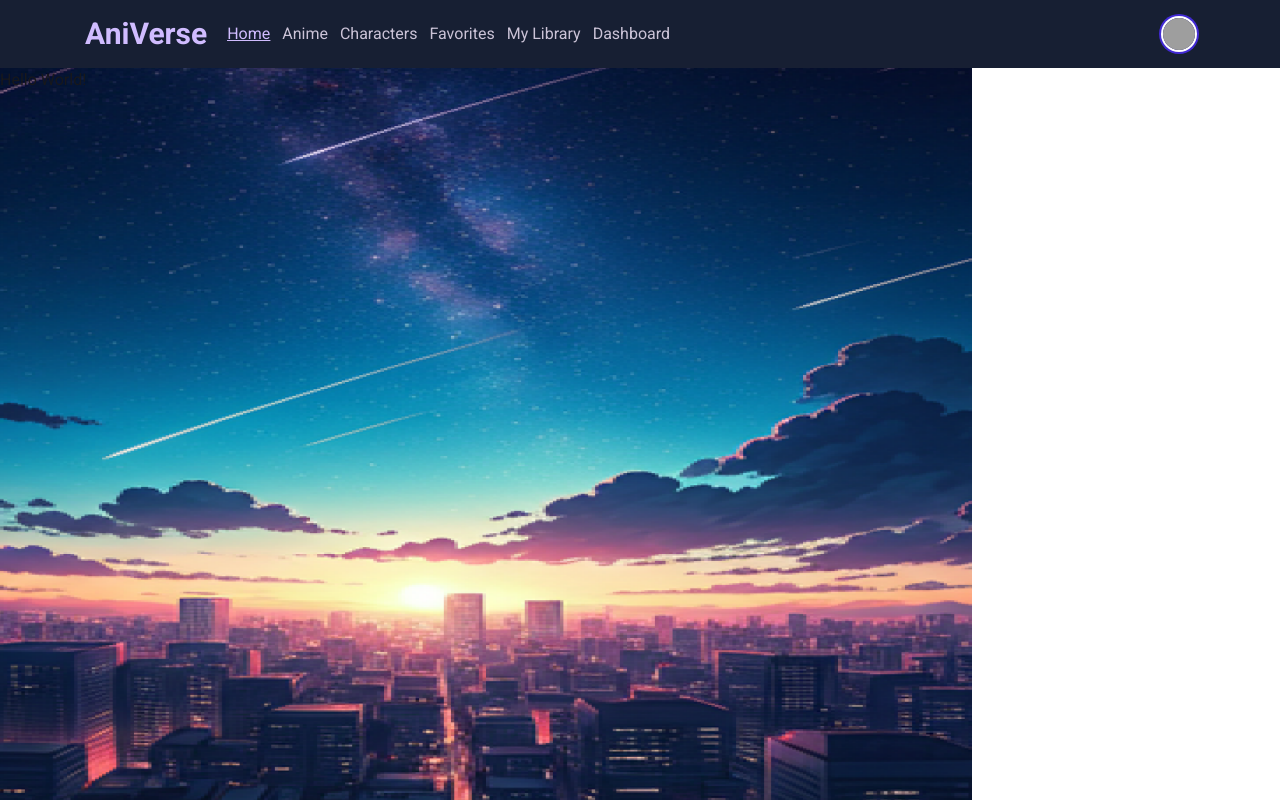
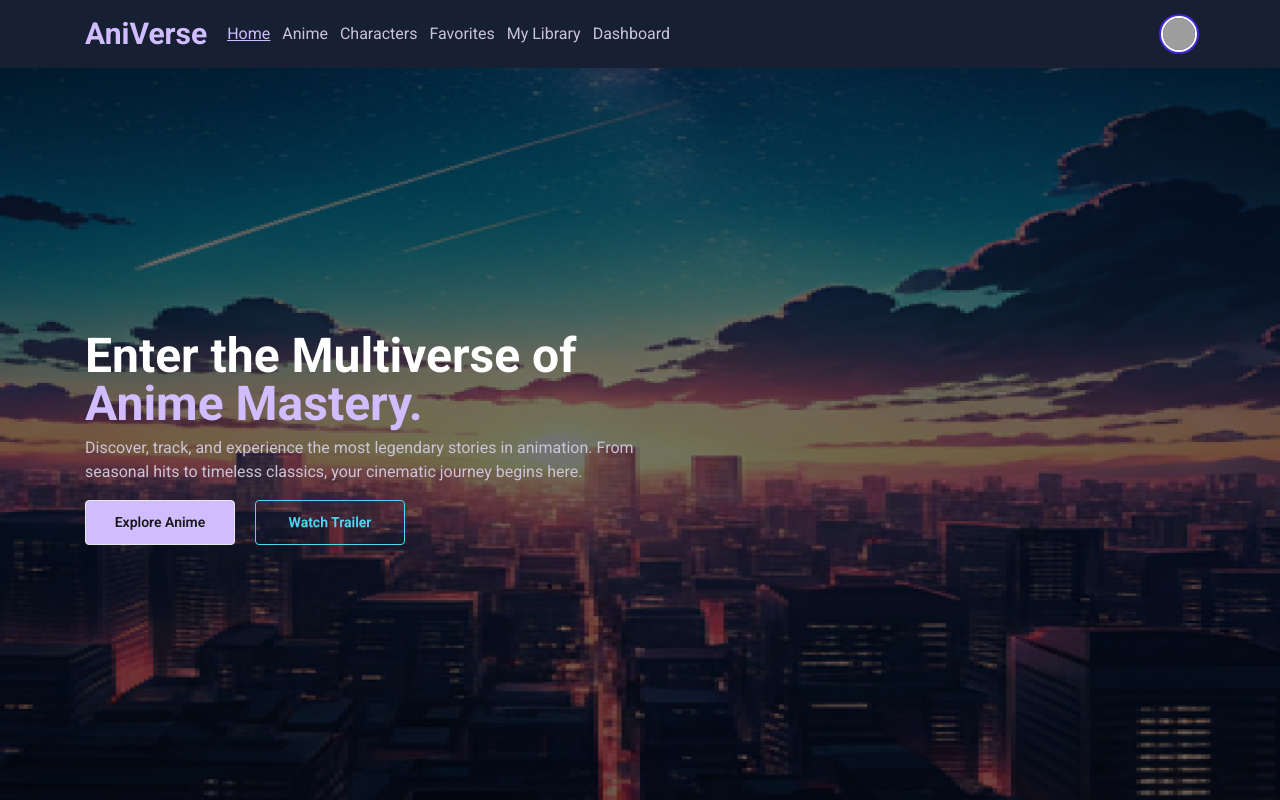
Before and after one commit to ayoub-jabiri/ani-verse, a React (Vite) app: page / in a window 1280 px wide. Shown: the top 800 px of the page. Built offline with nearby package versions, Linux system fonts and the light colour scheme; grey boxes are pictures that could not be loaded.

Commit message:
Finished the hero section

```diff
--- a/src/components/home/HeroSection.jsx
+++ b/src/components/home/HeroSection.jsx
@@ -1,7 +1,27 @@
 export default function HeroSection() {
     return (
-        <div className="bg-[url(/hero.png)] bg-contain bg-no-repeat h-screen">
-            <h1>Hello World!</h1>
+        <div className="bg-[url(/hero.png)] bg-cover bg-bottom h-[calc(100vh-60px)] relative before:content-[''] before:absolute before:w-full before:h-full before:bg-[#0000008c]">
+            <div className="container relative h-full flex flex-col justify-center">
+                <h1 className="text-white text-5xl font-bold flex flex-col mb-2">
+                    <span className="text-white"> Enter the Multiverse of</span>{" "}
+                    <span className="text-(--purple-color)">
+                        Anime Mastery.
+                    </span>
+                </h1>
+                <p className="w-[50%] text-(--text-color) mb-4">
+                    Discover, track, and experience the most legendary stories
+                    in animation. From seasonal hits to timeless classics, your
+                    cinematic journey begins here.
+                </p>
+                <div className="flex gap-5">
+                    <button className="btn bg-(--purple-color) block w-[150px] h-[45px] shadow-none">
+                        Explore Anime
+                    </button>
+                    <button className="btn btn-outline border-(--blue-color) text-(--blue-color) block w-[150px] h-[45px] shadow-none hover:bg-transparent">
+                        Watch Trailer
+                    </button>
+                </div>
+            </div>
         </div>
     );
 }
--- a/src/index.css
+++ b/src/index.css
@@ -6,6 +6,7 @@
     --bg-color: #171f33;
     --purple-color: #d0bcff;
     --text-color: #cbc3d7;
+    --blue-color: #4cd7f6;
 }
 
 body {
```
